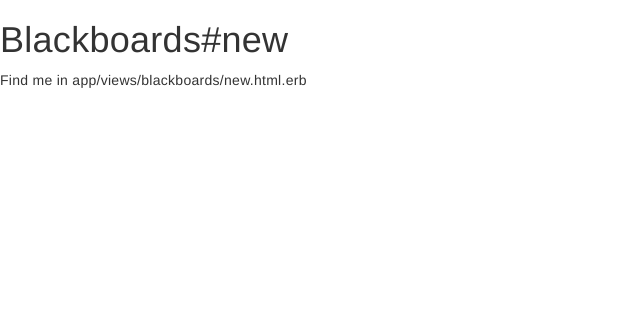
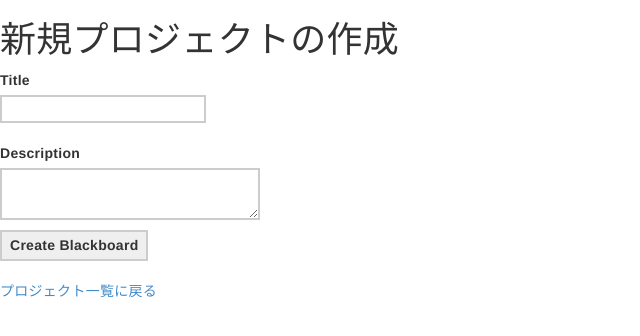
Before and after one commit to massaru129/group_2_repository, a Rails app: page /blackboards/new in a window 1280 px wide. Shown: the top 336 px of the page, without its empty margins (0-640 px from the left). Run offline with Rails 7, Linux system fonts and the light colour scheme; style sheets or scripts are compiled from the project's sources; parts of the project's set-up code (start-up, migrations or seed data) failed here and were passed over; some libraries are stand-ins or nearby versions.

Commit message:
blackboardsのコントローラを修正

```diff
--- a/shiketai_tool/app/models/blackboard.rb
+++ b/shiketai_tool/app/models/blackboard.rb
@@ -1,2 +1,4 @@
 class Blackboard < ActiveRecord::Base
+    has_attached_file :material, :styles => { :medium => "300x300>", :thumb => "100x100>" }, :default_url => "/images/:style/missing.png"
+	validates_attachment_content_type :material, :content_type => /\Aimage\/.*\Z/
 end
--- /dev/null
+++ b/shiketai_tool/app/views/blackboards/_form.html.erb
@@ -0,0 +1,25 @@
+<%= form_for @blackboard do |f| %>
+  <% if @blackboard.errors.any? %>
+  <div id="error_explanation">
+    <h2><%= pluralize(@blackboard.errors.count, "error") %> 入力内容が適切ではありません。	</h2>
+    <ul>
+    <% @blackboard.errors.full_messages.each do |msg| %>
+      <li><%= msg %></li>
+    <% end %>
+    </ul>
+  </div>
+  <% end %>
+  <p>
+    <%= f.label :title %><br>
+    <%= f.text_field :title %>
+  </p>
+
+  <p>
+    <%= f.label :description %><br>
+    <%= f.text_area :description %>
+  </p>
+
+  <p>
+    <%= f.submit %>
+  </p>
+<% end %>
--- a/shiketai_tool/app/views/blackboards/edit.html.erb
+++ b/shiketai_tool/app/views/blackboards/edit.html.erb
@@ -1,2 +1,4 @@
-<h1>Blackboards#edit</h1>
-<p>Find me in app/views/blackboards/edit.html.erb</p>
+<h1>プロジェクト内容の編集</h1>
+
+<%= render 'form' %>
+<%= link_to '資料一覧に戻る', blackboards_path %>
--- a/shiketai_tool/app/views/blackboards/new.html.erb
+++ b/shiketai_tool/app/views/blackboards/new.html.erb
@@ -1,2 +1,3 @@
-<h1>Blackboards#new</h1>
-<p>Find me in app/views/blackboards/new.html.erb</p>
+<h1>新規プロジェクトの作成</h1>
+<%= render 'form' %>
+<%= link_to 'プロジェクト一覧に戻る', blackboards_path %>
--- a/shiketai_tool/config/routes.rb
+++ b/shiketai_tool/config/routes.rb
@@ -1,15 +1,8 @@
 Rails.application.routes.draw do
-  get 'blackboards/new'
-
-  get 'blackboards/create'
-
-  get 'blackboards/show'
-
-  get 'blackboards/edit'
-
   root 'welcome#index'
 
   resources :subjects
+  resources :blackboards
   # The priority is based upon order of creation: first created -> highest priority.
   # See how all your routes lay out with "rake routes".
 
--- a/shiketai_tool/db/migrate/20140630063320_create_blackboards.rb
+++ b/shiketai_tool/db/migrate/20140630063320_create_blackboards.rb
@@ -1,7 +1,8 @@
 class CreateBlackboards < ActiveRecord::Migration
   def change
     create_table :blackboards do |t|
-
+	  t.string :title, :string, null:false
+	  t.string :description, :string, null:false
       t.timestamps
     end
   end
```
Also changed, not shown: shiketai_tool/app/views/blackboards/index.html.erb (added, +19 -0 lines), shiketai_tool/app/views/blackboards/show.html.erb (+12 -2 lines), shiketai_tool/db/schema.rb.
